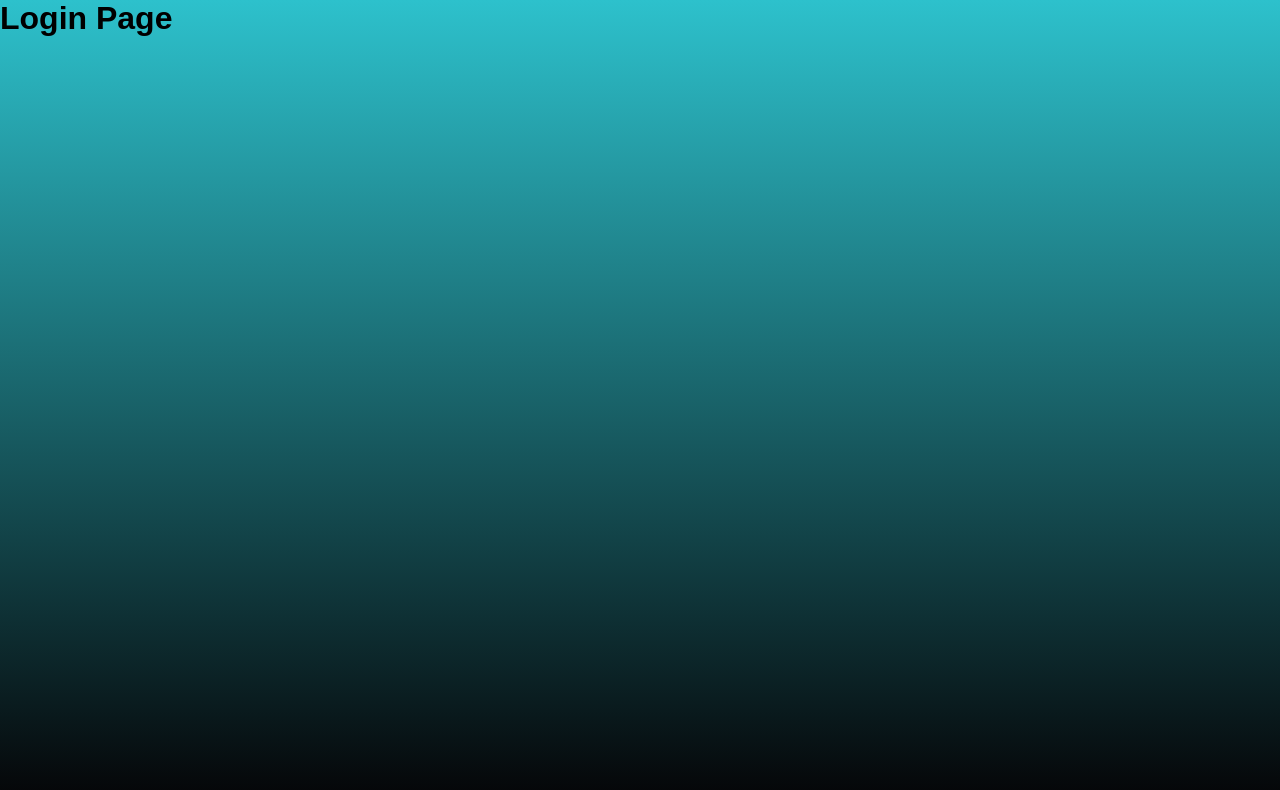
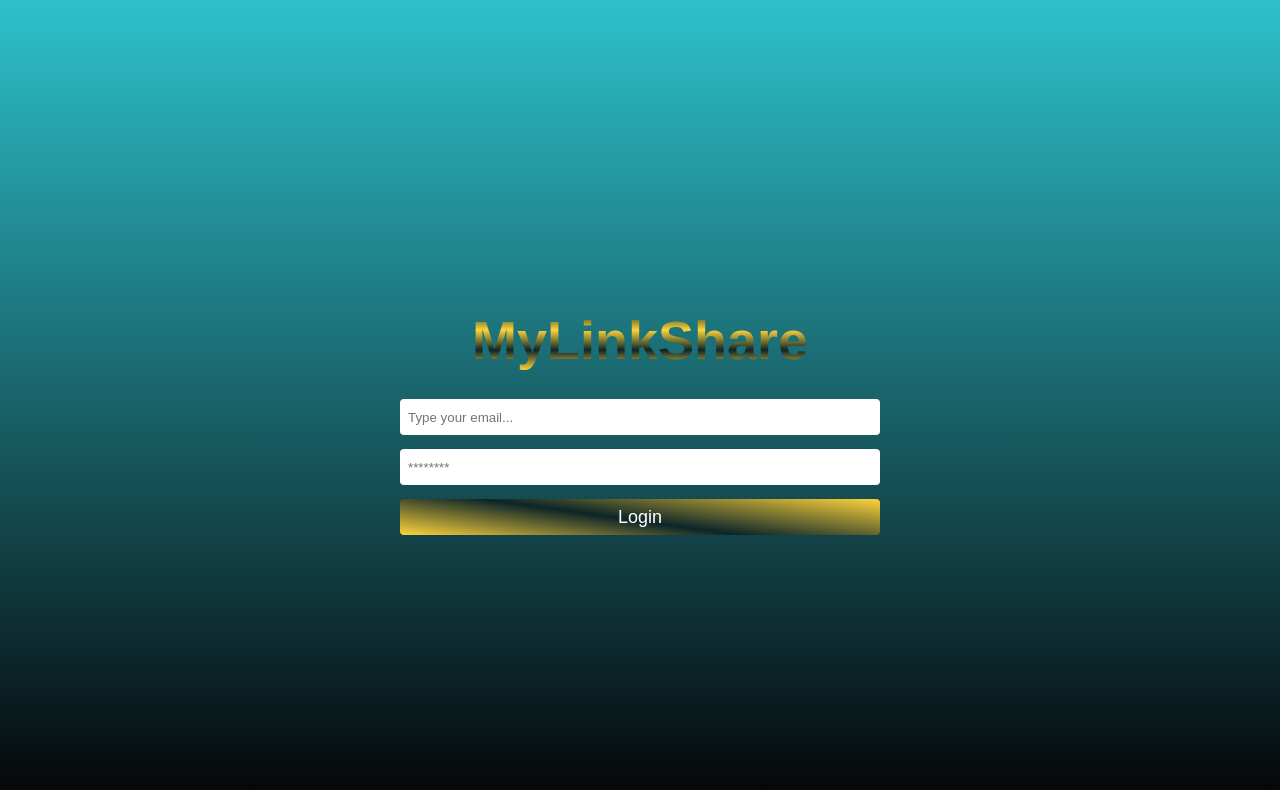
Before and after one commit to Idelio-Mata/share_my_links, a React (Create React App) app: page /login in a window 1280 px wide. Shown: the top 790 px of the page. Built offline with nearby package versions, Linux system fonts and the light colour scheme.

Commit message:
Stylishing Login finished

```diff
--- a/src/pages/Login/index.js
+++ b/src/pages/Login/index.js
@@ -1,7 +1,26 @@
+import './login.css'
+
+import { Logo} from '../../components/Logo'
+
 export default function Login(){
   return(
-    <div>
-      <h1>Login  Page</h1>
+    <div className='login-container'>
+      <Logo/>
+
+      <form className='form'>
+
+        <input
+          type='email'
+          placeholder='Type your email...'
+        />
+
+        <input
+          type='password'
+          placeholder='********' autocomplete='on'
+        />
+
+        <button type='submit'>Login</button>
+      </form>
     </div>
   )
 }
--- /dev/null
+++ b/src/pages/Login/login.css
@@ -0,0 +1,37 @@
+.login-container{
+  display: flex;
+  flex-direction: column;
+  justify-content: center;
+  align-items: center;
+  height: 100vh;
+  width: 100%;
+}
+
+.form{
+  display: flex;
+  flex-direction: column;
+  width: 100%;
+  max-width: 480px;
+}
+.form input{
+  border: 0;
+  height: 36px;
+  margin-bottom: 14px;
+  border-radius: 4px;
+  padding: 0 8px;
+  outline: none;
+}
+.form button{
+  height: 36px;
+  border: 0;
+  border-radius: 4px;
+  background:linear-gradient(8deg ,#FFD43A,#0C2529 46%, #FFD43A);
+  cursor: pointer;
+  font-size: 18px;
+  color: #fff;
+
+  /* Alternative color (#0C2529, #0dD2C3,#0C2529 );*/
+
+
+
+}
```
